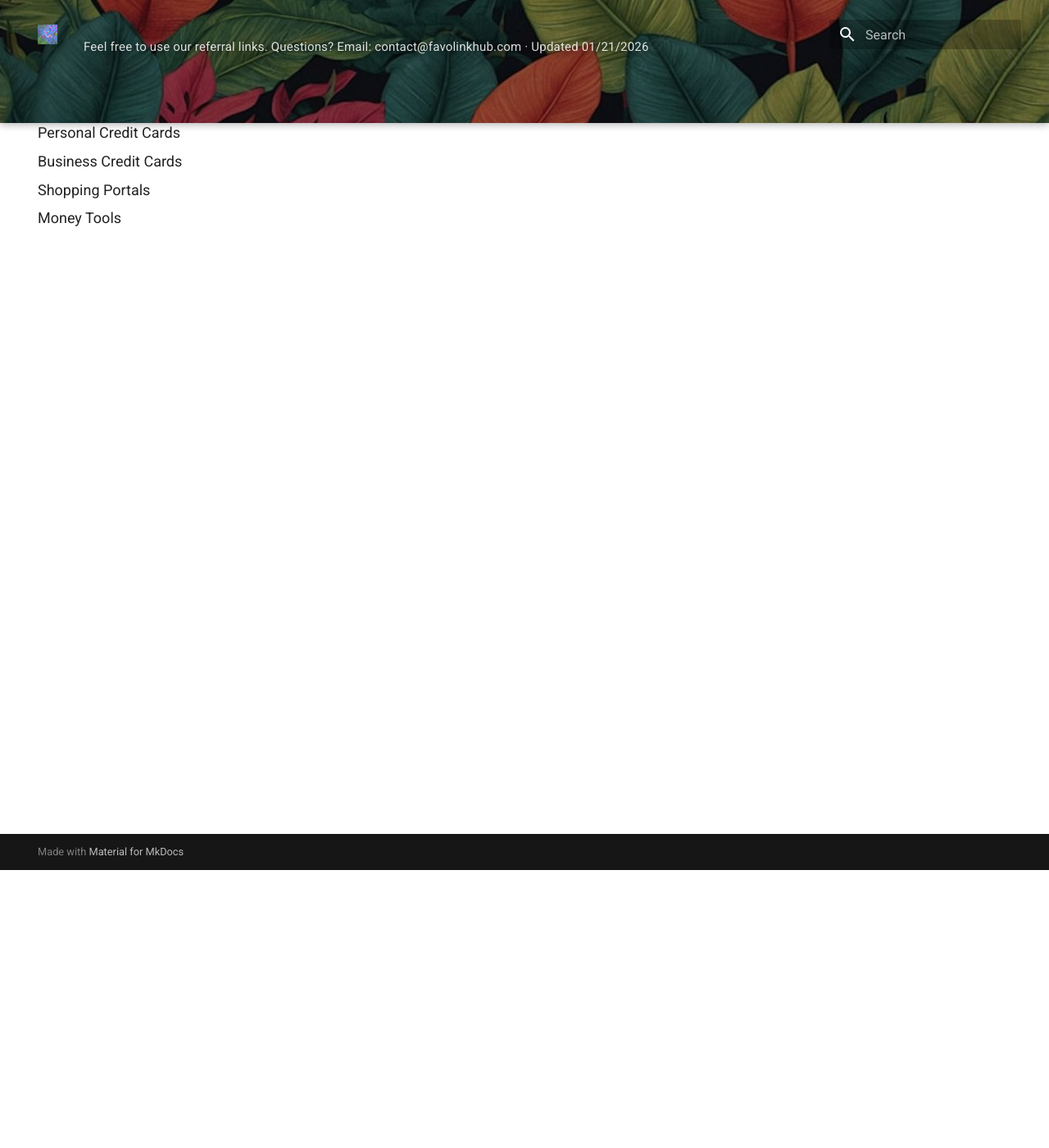
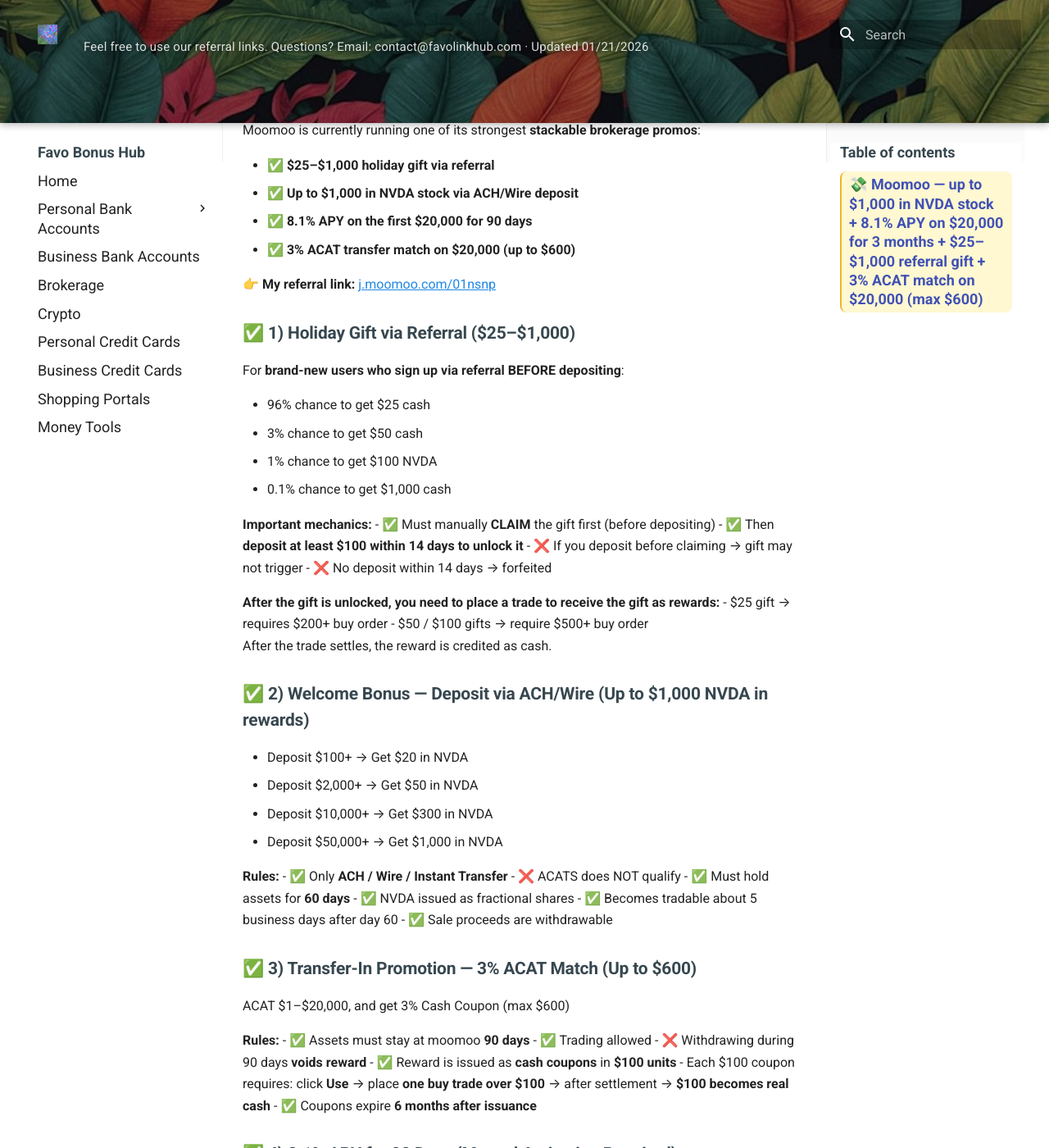
Before and after one commit to whispersofzephyr/favolinkhub-site, an MkDocs documentation site: the page built from docs/_archive/brokerage-expired.md, in a window 1280 px wide and 1400 px high, scrolled down 339 px. Shown: the whole window at 82% size. Built offline with MkDocs 1.6.1 and Material for MkDocs 9.7.7, drawn with Linux system fonts in a browser that asks for light colours; some of the changed text lies outside the part shown.

Commit message:
Update brokerage-expired.md

```diff
--- a/docs/_archive/brokerage-expired.md
+++ b/docs/_archive/brokerage-expired.md
@@ -4,3 +4,91 @@ search:
 ---
 
 # Brokerage – Expired Offers
+
+## 💸 Moomoo — up to $1,000 in NVDA stock + 8.1% APY on $20,000 for 3 months + $25–$1,000 referral gift + 3% ACAT match on $20,000 (max $600)
+**Expires:** 12/31/25
+
+Moomoo is currently running one of its strongest **stackable brokerage promos**:
+
+- ✅ **$25–$1,000 holiday gift via referral**
+- ✅ **Up to $1,000 in NVDA stock via ACH/Wire deposit**
+- ✅ **8.1% APY on the first $20,000 for 90 days**
+- ✅ **3% ACAT transfer match on $20,000 (up to $600)**
+
+👉 **My referral link:** [j.moomoo.com/01nsnp](https://j.moomoo.com/01nsnp)
+
+### ✅ 1) Holiday Gift via Referral ($25–$1,000)
+
+For **brand-new users who sign up via referral BEFORE depositing**:
+
+- 96% chance to get $25 cash
+- 3% chance to get $50 cash
+- 1% chance to get $100 NVDA
+- 0.1% chance to get $1,000 cash
+
+**Important mechanics:**
+- ✅ Must manually **CLAIM** the gift first (before depositing)
+- ✅ Then **deposit at least $100 within 14 days to unlock it**
+- ❌ If you deposit before claiming → gift may not trigger
+- ❌ No deposit within 14 days → forfeited
+
+**After the gift is unlocked, you need to place a trade to receive the gift as rewards:**
+- $25 gift → requires $200+ buy order
+- $50 / $100 gifts → require $500+ buy order
+After the trade settles, the reward is credited as cash.
+
+### ✅ 2) Welcome Bonus — Deposit via ACH/Wire (Up to $1,000 NVDA in rewards)
+
+- Deposit $100+ → Get $20 in NVDA
+- Deposit $2,000+ → Get $50 in NVDA
+- Deposit $10,000+ → Get $300 in NVDA
+- Deposit $50,000+ → Get $1,000 in NVDA
+
+**Rules:**
+- ✅ Only **ACH / Wire / Instant Transfer**
+- ❌ ACATS does NOT qualify
+- ✅ Must hold assets for **60 days**
+- ✅ NVDA issued as fractional shares
+- ✅ Becomes tradable about 5 business days after day 60
+- ✅ Sale proceeds are withdrawable
+
+### ✅ 3) Transfer-In Promotion — 3% ACAT Match (Up to $600)
+
+ACAT $1–$20,000, and get 3% Cash Coupon (max $600)
+
+**Rules:**
+- ✅ Assets must stay at moomoo **90 days**
+- ✅ Trading allowed
+- ❌ Withdrawing during 90 days **voids reward**
+- ✅ Reward is issued as **cash coupons** in **$100 units**
+- Each $100 coupon requires: click **Use** → place **one buy trade over $100** → after settlement → **$100 becomes real cash**
+- ✅ Coupons expire **6 months after issuance**
+
+### ✅ 4) 8.1% APY for 90 Days (Manual Activation Required)
+
+- ✅ **3.6% base APY + 4.5% booster**
+- ✅ Must enroll in **Cash Sweep Program**
+- ✅ Applies only to **first $20,000 cash** in the Cash Sweep Program
+- ✅ **Must manually activate** the 4.5% booster
+- ✅ Once activated → **90-day countdown starts in app**
+
+**Examples:**
+- If you deposit $10,000 for $300 NVDA, that $10k earns 8.1% for 90 days.
+- If you deposit $50,000 for $1,000 NVDA:
+  - First $20k earns 8.1%
+  - Remaining $30k earns 3.6%
+  - You can optionally move excess into SGOV (~4% yield)
+
+### ✅ Terms and Conditions
+
+- [Welcome Bonus - Deposit (Aug 1, 2025 - Dec 31, 2025)](https://www.moomoo.com/us/support/topic4_410?global_content=%7B%22promote_id%22%3A14742%2C%22sub_promote_id%22%3A41%2C%22invite%22%3A70783852%2C%22f%22%3A%22mm%2Fus%2Fsupport%2Ftopic4_448%22%7D&chain_id=aCMWMZMDGzGcwe.1kjbous)
+- [Transfer In Promotion (Sept 3, 2025 - Dec 31, 2025)](https://www.moomoo.com/us/support/topic4_603)
+- [Referral Promotion (2025/09/26-2026/01/06)](https://www.moomoo.com/us/support/topic4_448?_ftsdk=1761396061385847&channel=4&global_content=%7B%22promote_id%22%3A14742%2C%22sub_promote_id%22%3A41%2C%22invite%22%3A70783852%7D)
+
+### 🧾 Final Verdict
+
+This is currently one of the **highest-value brokerage promos available**. All of the above **can be stacked** if done correctly: deposit cash for referral bonus + NVDA, ACATS transfer for 3% match, idle cash earning 8.1% APY.
+
+👉 **My referral link:** [j.moomoo.com/01nsnp](https://j.moomoo.com/01nsnp)
+
+---
```
